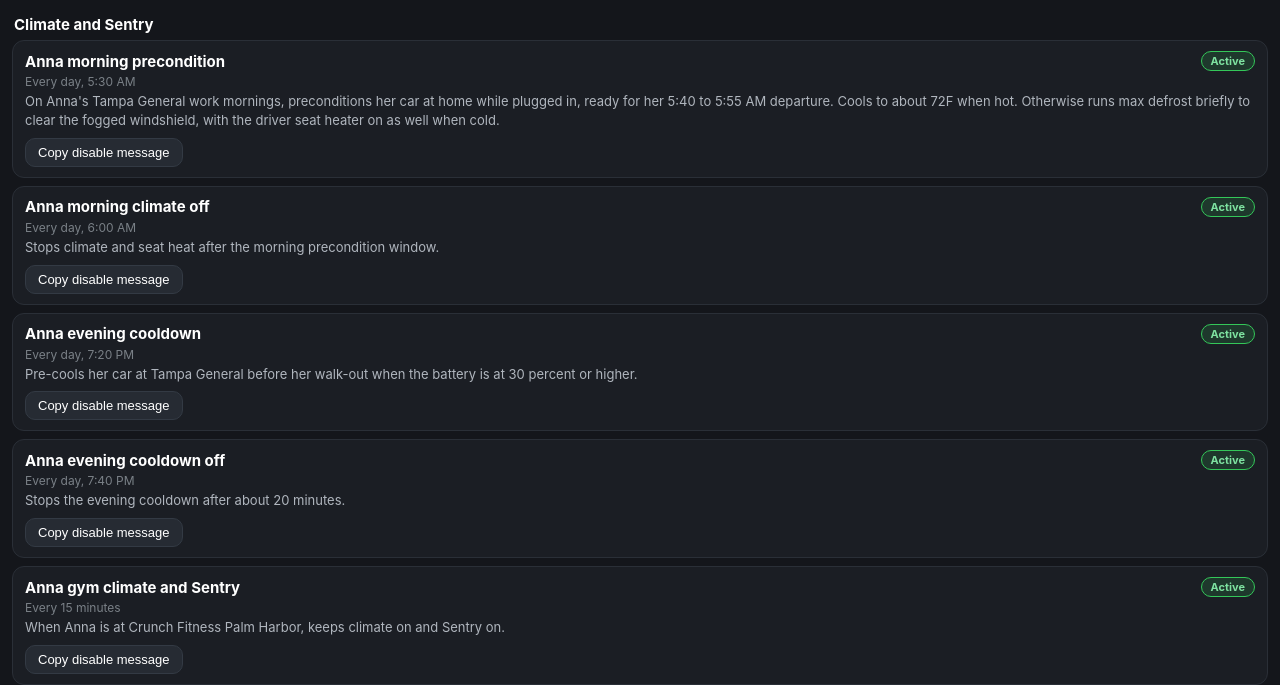
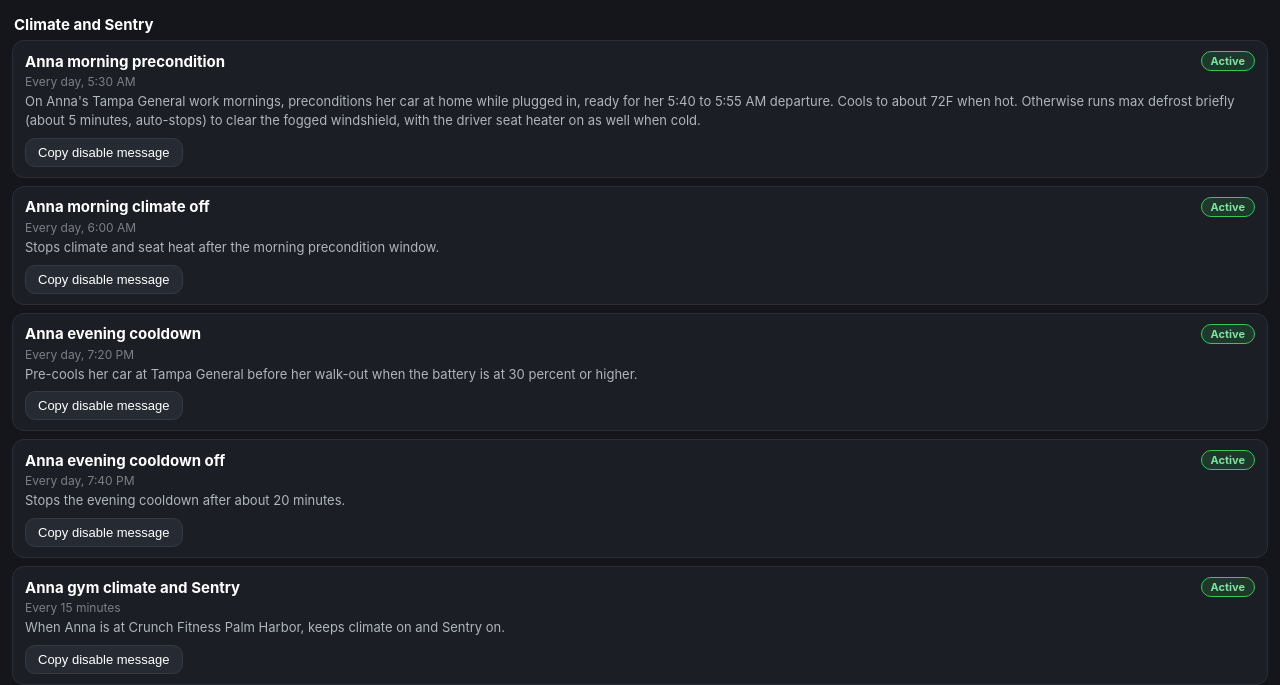
Before and after one commit to westonwhite/smith-fleet-hq, a plain HTML site: page automations.html in a window 1280 px wide. Shown: the part 115-800 px from the top of the page. Drawn offline with Linux system fonts and the light colour scheme.

Commit message:
Anna morning precondition: note the ~5 min defrost auto-stop cap (Weston 2026-11-11)

```diff
--- a/automations.html
+++ b/automations.html
@@ -41,7 +41,7 @@
 
 <h2>Climate and Sentry</h2>
 <div class="list">
-  <div class="row"><div class="row-top"><span class="name">Anna morning precondition</span><span class="pill">Active</span></div><div class="when">Every day, 5:30 AM</div><div class="what">On Anna's Tampa General work mornings, preconditions her car at home while plugged in, ready for her 5:40 to 5:55 AM departure. Cools to about 72F when hot. Otherwise runs max defrost briefly to clear the fogged windshield, with the driver seat heater on as well when cold.</div><button class="copybtn" data-msg="Disable the Anna morning precondition routine">Copy disable message</button></div>
+  <div class="row"><div class="row-top"><span class="name">Anna morning precondition</span><span class="pill">Active</span></div><div class="when">Every day, 5:30 AM</div><div class="what">On Anna's Tampa General work mornings, preconditions her car at home while plugged in, ready for her 5:40 to 5:55 AM departure. Cools to about 72F when hot. Otherwise runs max defrost briefly (about 5 minutes, auto-stops) to clear the fogged windshield, with the driver seat heater on as well when cold.</div><button class="copybtn" data-msg="Disable the Anna morning precondition routine">Copy disable message</button></div>
   <div class="row"><div class="row-top"><span class="name">Anna morning climate off</span><span class="pill">Active</span></div><div class="when">Every day, 6:00 AM</div><div class="what">Stops climate and seat heat after the morning precondition window.</div><button class="copybtn" data-msg="Disable the Anna morning climate off routine">Copy disable message</button></div>
   <div class="row"><div class="row-top"><span class="name">Anna evening cooldown</span><span class="pill">Active</span></div><div class="when">Every day, 7:20 PM</div><div class="what">Pre-cools her car at Tampa General before her walk-out when the battery is at 30 percent or higher.</div><button class="copybtn" data-msg="Disable the Anna evening cooldown routine">Copy disable message</button></div>
   <div class="row"><div class="row-top"><span class="name">Anna evening cooldown off</span><span class="pill">Active</span></div><div class="when">Every day, 7:40 PM</div><div class="what">Stops the evening cooldown after about 20 minutes.</div><button class="copybtn" data-msg="Disable the Anna evening cooldown off routine">Copy disable message</button></div>
```
